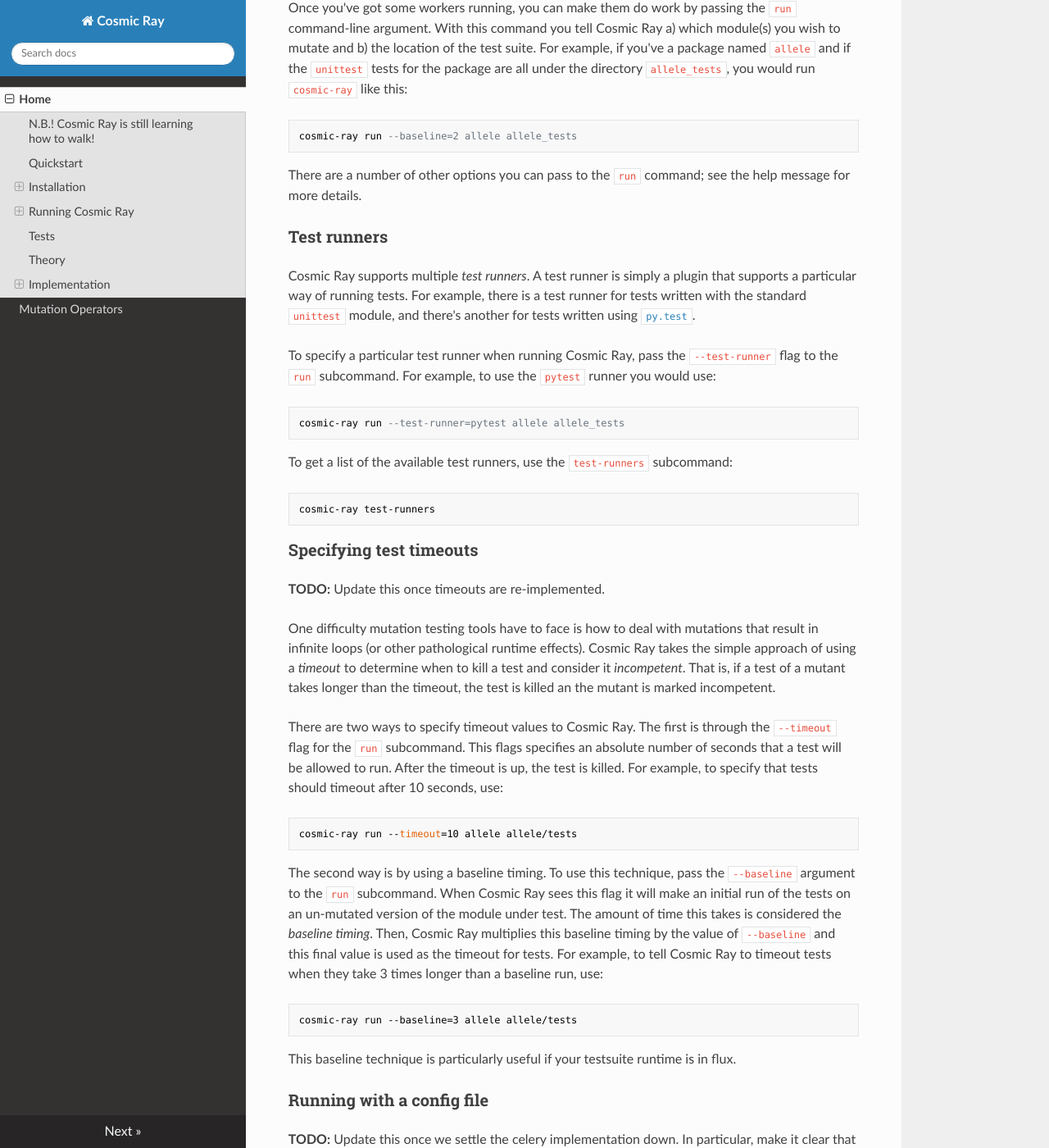
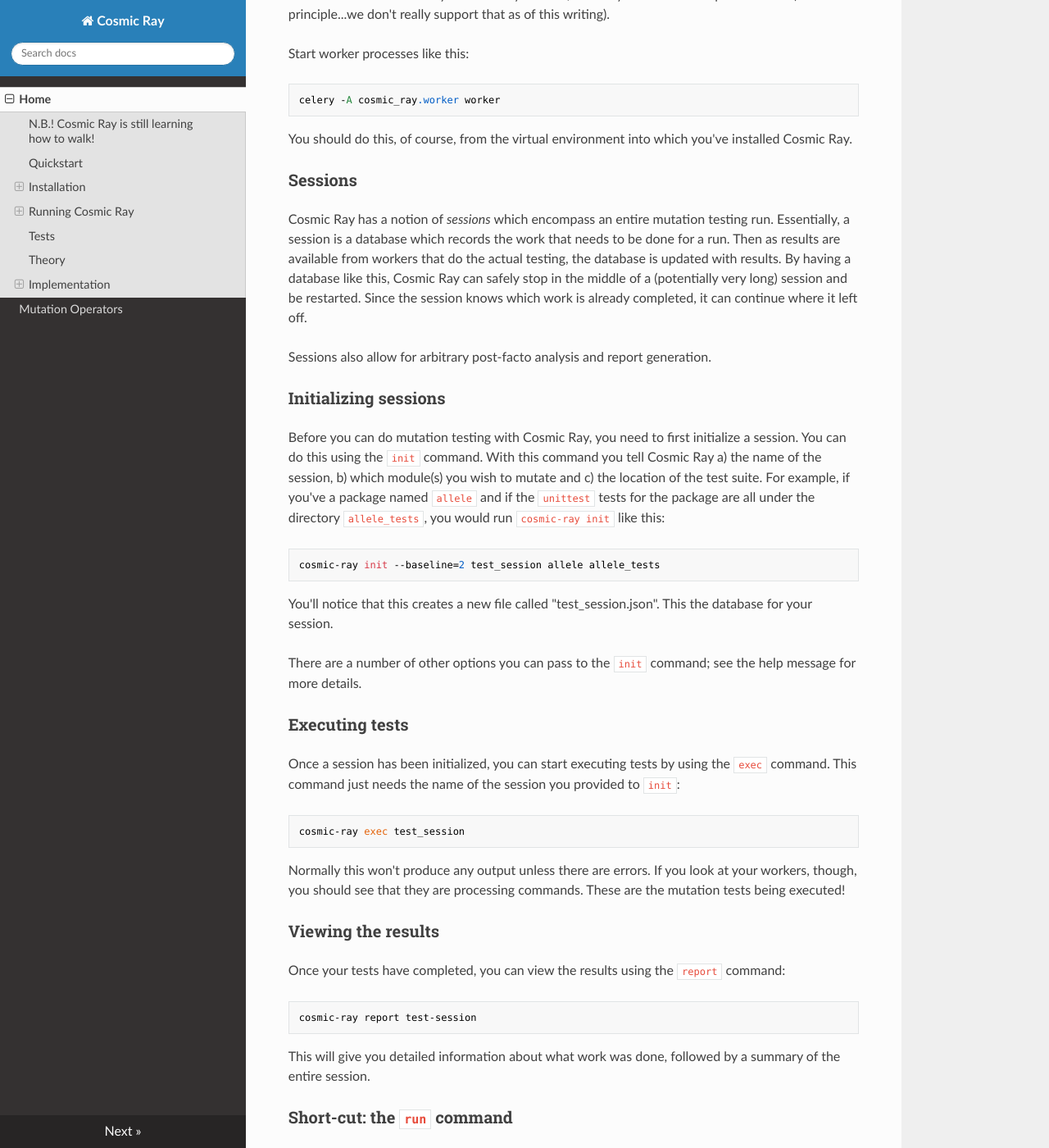
Before and after one commit to sixty-north/cosmic-ray, an MkDocs documentation site: the page built from docs/index.md, in a window 1280 px wide and 1400 px high, scrolled down 2050 px. Shown: the whole window at 82% size. Built offline with MkDocs 1.6.1, drawn with Linux system fonts in a browser that asks for light colours; nearby versions of some CDN libraries; old or Windows-style settings are respelled for this version of MkDocs; some of the changed text lies outside the part shown.

Commit message:
Updates to documentation.

````diff
--- a/docs/index.md
+++ b/docs/index.md
@@ -36,15 +36,28 @@
 celery -A cosmic_ray.worker worker
 ```
 
-4. Run the top-level Cosmic Ray task manager
+4. Initialize a Cosmic Ray session
 
 ```
-cosmic-ray run --baseline=10 <module name> <test directory>
+cosmic-ray init --baseline=10 <session name> <module name> <test directory>
 ```
 
-This will print out a bunch of information about what Cosmic Ray is
-doing, including stuff about what kinds of mutants are being created,
-which were killed, and – chillingly – which survived.
+5. Execute the session:
+
+```
+cosmic-ray exec <session name>
+```
+
+6. View the results:
+
+
+```
+cosmic-ray report <session name>
+```
+
+This will print out a bunch of information about what Cosmic Ray did, including
+stuff about what kinds of mutants were created, which were killed, and –
+chillingly – which survived.
 
 ## Installation
 
@@ -96,19 +109,76 @@
 You should do this, of course, from the virtual environment into which you've
 installed Cosmic Ray.
 
-Once you've got some workers running, you can make them do work by passing the
-`run` command-line argument. With this command you tell Cosmic Ray a) which
-module(s) you wish to mutate and b) the location of the test suite. For example,
-if you've a package named `allele` and if the `unittest` tests for the package
-are all under the directory `allele_tests`, you would run `cosmic-ray` like
-this:
+### Sessions
+
+Cosmic Ray has a notion of *sessions* which encompass an entire mutation testing
+run. Essentially, a session is a database which records the work that needs to
+be done for a run. Then as results are available from workers that do the actual
+testing, the database is updated with results. By having a database like this,
+Cosmic Ray can safely stop in the middle of a (potentially very long) session
+and be restarted. Since the session knows which work is already completed, it
+can continue where it left off.
+
+Sessions also allow for arbitrary post-facto analysis and report generation.
+
+### Initializing sessions
+
+Before you can do mutation testing with Cosmic Ray, you need to first initialize
+a session. You can do this using the `init` command. With this command you tell
+Cosmic Ray a) the name of the session, b) which module(s) you wish to mutate and
+c) the location of the test suite. For example, if you've a package named
+`allele` and if the `unittest` tests for the package are all under the directory
+`allele_tests`, you would run `cosmic-ray init` like this:
 
 ```
-cosmic-ray run --baseline=2 allele allele_tests
+cosmic-ray init --baseline=2 test_session allele allele_tests
 ```
 
-There are a number of other options you can pass to the `run` command;
+You'll notice that this creates a new file called "test_session.json". This the
+database for your session.
+
+There are a number of other options you can pass to the `init` command;
 see the help message for more details.
+
+### Executing tests
+
+Once a session has been initialized, you can start executing tests by using the
+`exec` command. This command just needs the name of the session you provided to
+`init`:
+
+```
+cosmic-ray exec test_session
+```
+
+Normally this won't produce any output unless there are errors. If you look at
+your workers, though, you should see that they are processing commands. These
+are the mutation tests being executed!
+
+### Viewing the results
+
+Once your tests have completed, you can view the results using the `report` command:
+
+```
+cosmic-ray report test-session
+```
+
+This will give you detailed information about what work was done, followed by a
+summary of the entire session.
+
+### Short-cut: the `run` command
+
+Originally Cosmic Ray didn't have a notion of sessions, and didn't distinguish
+between initialization and execution of the tests. It did all of its work using
+the `run` command.
+
+Recent versions of Cosmic Ray still support the `run` command. All this command
+does is first do an `init` followed be an `exec`. This can be convenient for
+small test runs.
+
+Be aware, however, that `init` **can destroy an existing session database**! If
+you've got a session database with results representing hours of execution, you
+probably don't want to delete it! So be aware that using the `init` or `run`
+command have the potential to delete data.
 
 ### Test runners
 
@@ -119,10 +189,10 @@
 [`py.test`](pytest.org).
 
 To specify a particular test runner when running Cosmic Ray, pass the
-`--test-runner` flag to the `run` subcommand. For example, to use the
+`--test-runner` flag to the `init` subcommand. For example, to use the
 `pytest` runner you would use:
 ```
-cosmic-ray run --test-runner=pytest allele allele_tests
+cosmic-ray init --test-runner=pytest test_session allele allele_tests
 ```
 
 To get a list of the available test runners, use the `test-runners`
@@ -135,6 +205,8 @@
 
 **TODO:** Update this once timeouts are re-implemented.
 
+**NB: This section is probably incorrect right now!**
+
 One difficulty mutation testing tools have to face is how to deal with
 mutations that result in infinite loops (or other pathological runtime
 effects). Cosmic Ray takes the simple approach of using a *timeout* to
@@ -143,16 +215,16 @@
 killed an the mutant is marked incompetent.
 
 There are two ways to specify timeout values to Cosmic Ray. The first
-is through the `--timeout` flag for the `run` subcommand. This flags
+is through the `--timeout` flag for the `init` subcommand. This flags
 specifies an absolute number of seconds that a test will be allowed to
 run. After the timeout is up, the test is killed. For example, to
 specify that tests should timeout after 10 seconds, use:
 ```
-cosmic-ray run --timeout=10 allele allele/tests
+cosmic-ray init --timeout=10 test_session allele allele/tests
 ```
 
 The second way is by using a baseline timing. To use this technique,
-pass the `--baseline` argument to the `run` subcommand. When Cosmic
+pass the `--baseline` argument to the `init` subcommand. When Cosmic
 Ray sees this flag it will make an initial run of the tests on an
 un-mutated version of the module under test. The amount of time this
 takes is considered the *baseline timing*. Then, Cosmic Ray multiplies
@@ -160,16 +232,13 @@
 is used as the timeout for tests. For example, to tell Cosmic Ray to
 timeout tests when they take 3 times longer than a baseline run, use:
 ```
-cosmic-ray run --baseline=3 allele allele/tests
+cosmic-ray init --baseline=3 test_session allele allele/tests
 ```
 
 This baseline technique is particularly useful if your testsuite
 runtime is in flux.
 
 ### Running with a config file
-
-**TODO:** Update this once we settle the celery implementation down. In
-  particular, make it clear that you still need to start workers, etc.
 
 For many projects you'll probably be running the same `cosmic-ray`
 command over and over. Instead of having to remember and retype
@@ -191,11 +260,12 @@
 contents:
 
 ```
-run
+init
 --verbose     # this can be useful for debugging
 --timeout=30  # this is plenty of time
 --no-local-import
 --baseline=2
+test_session
 allele
 allele/tests/unittests
 ```
@@ -210,8 +280,6 @@
 
 ## Tests
 
-**TODO:** Update this once the celery implementation is more complete.
-
 Cosmic Ray has a number of test suites to help ensure that it works. The
 first suite is a standard `unittest` test suite that validates some if
 its internals. You can run that like this:
@@ -220,13 +288,16 @@
 python -m unittest discover cosmic_ray/test
 ```
 
+(Note that these unit tests don't require any workers to be running).
+
 There is also a set of tests which verify the various mutation operators. These
 tests comprise a specially prepared body of code, `adam.py`, and a full-coverage
 test-suite. The idea here is that Cosmic Ray should be 100% lethal against the
 mutants of `adam.py` or there's a problem.
 
 These tests can be run via both the standard `unittest` and `py.test`. In both
-cases, first go to the `test_project` directory:
+cases, first make sure a worker (or several) is running. Then go to the
+`test_project` directory:
 
 ```
 cd test_project
@@ -238,10 +309,24 @@
 cosmic-ray load cosmic-ray.unittest.conf
 ```
 
-and with `py.test` like this:
+View ther results of this test with `report`:
+
+```
+cosmic-ray report adam_tests.unittest
+```
+
+You should see a 0% survival rate at the end of the report.
+
+Likewise you can run with `py.test` like this:
 
 ```
 cosmic-ray load cosmic-ray.pytest.conf
+```
+
+The report will be available from the `adam_tests.pytest` session:
+
+```
+cosmic-ray report adam_tests.pytest
 ```
 
 ## Theory
@@ -307,4 +392,37 @@
 if your test suite is large and/or slow.
 
 ### Scaling up with celery
-**TODO:** Add information about how we use celery.
+
+One of the main practical challenges to mutation testing is that it can take a
+long time. Even on moderately sized projects, you might needs millions of
+individual mutations and test runs. This can be prohibitive to run on a single
+system.
+
+One way to cope with these long runtimes is to parallelize the mutation and
+testing procedures. Fortunately, mutation testing is
+[embarassingly parallel in nature](https://en.wikipedia.org/wiki/Embarrassingly_parallel),
+so we can apply some relatively simple techniques to get really nice scaling up
+of the work. We've chosen to use the
+[Celery distributed task queue](http://www.celeryproject.org/) to spread work
+across multiple nodes.
+
+The basic idea is very simple. Celery lets you start multiple *workers* which
+listen for commands from a task queue. A central process creates all of the
+commands for a mutation testing run, and these commands are distributed to the
+workers as they become available. When a worker receives a command, it starts a
+*new* python process (using the `worker` subcommand to Cosmic Ray) which
+performs a single mutation and runs the test suite.
+
+Spawning a separate process for each test suite may seem expensive. However,
+it's the best way we have for ensuring that pathological mutants can't somehow
+corrupt the runtime of the worker processes. And ultimately the cost of starting
+the process is likely to be very small compared to the runtime of the test
+suite.
+
+By it's nature, Celery lets you start workers on as many systems as you want,
+all connected to the same task queue. So you could potentially have thousands of
+workers performing mutation testing runs, giving nearly perfect scaling! While
+not everyone has thousands of machines on hand to do their testing work, it's
+conceivable that Cosmic Ray will one day be able to work with machines on
+commodity cloud providers, meaning that highly-scaled mutation testing for
+Python will available to anyone who wants it.
````
Also changed, not shown: README.md (+25 -5 lines).
